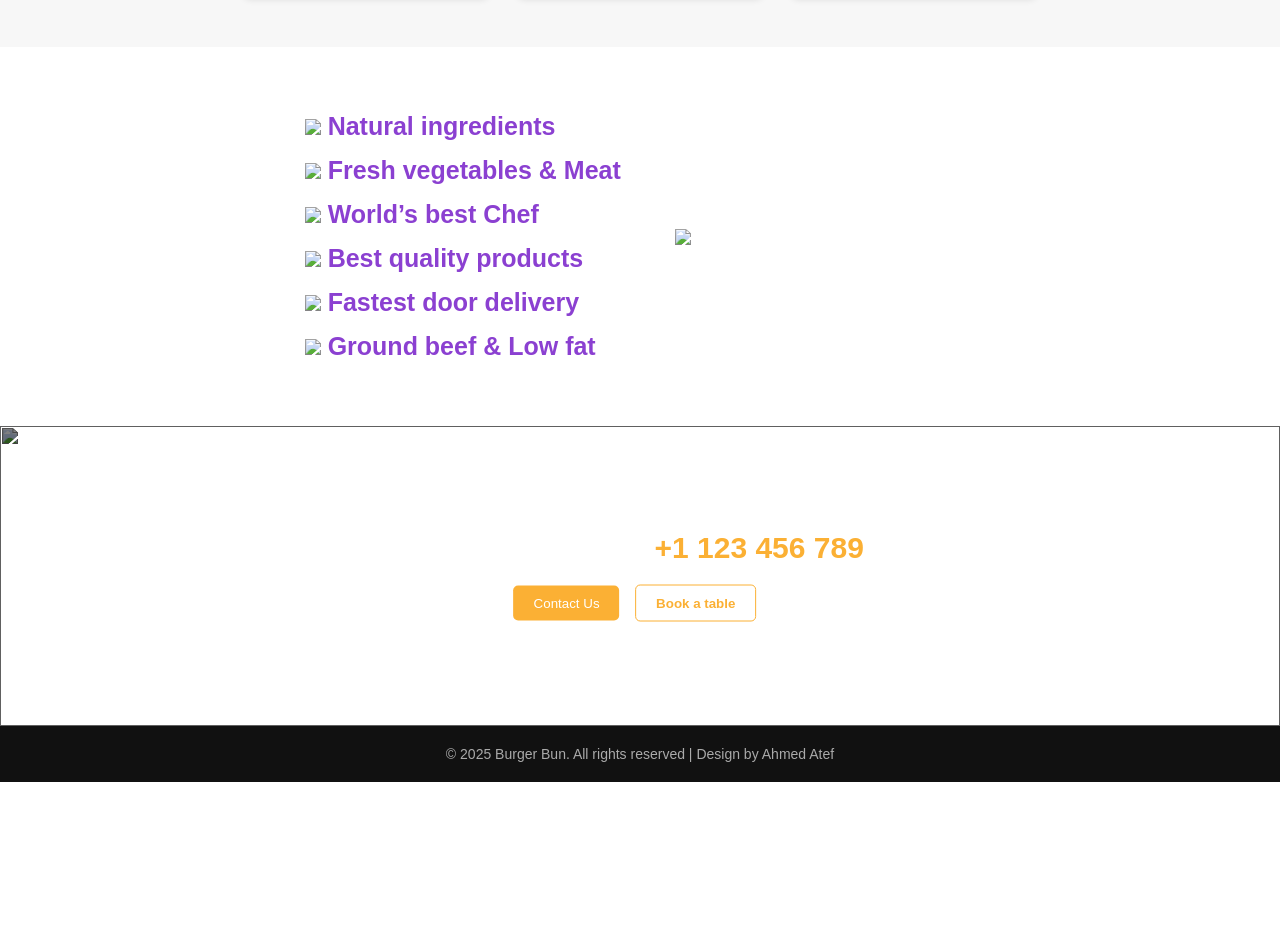
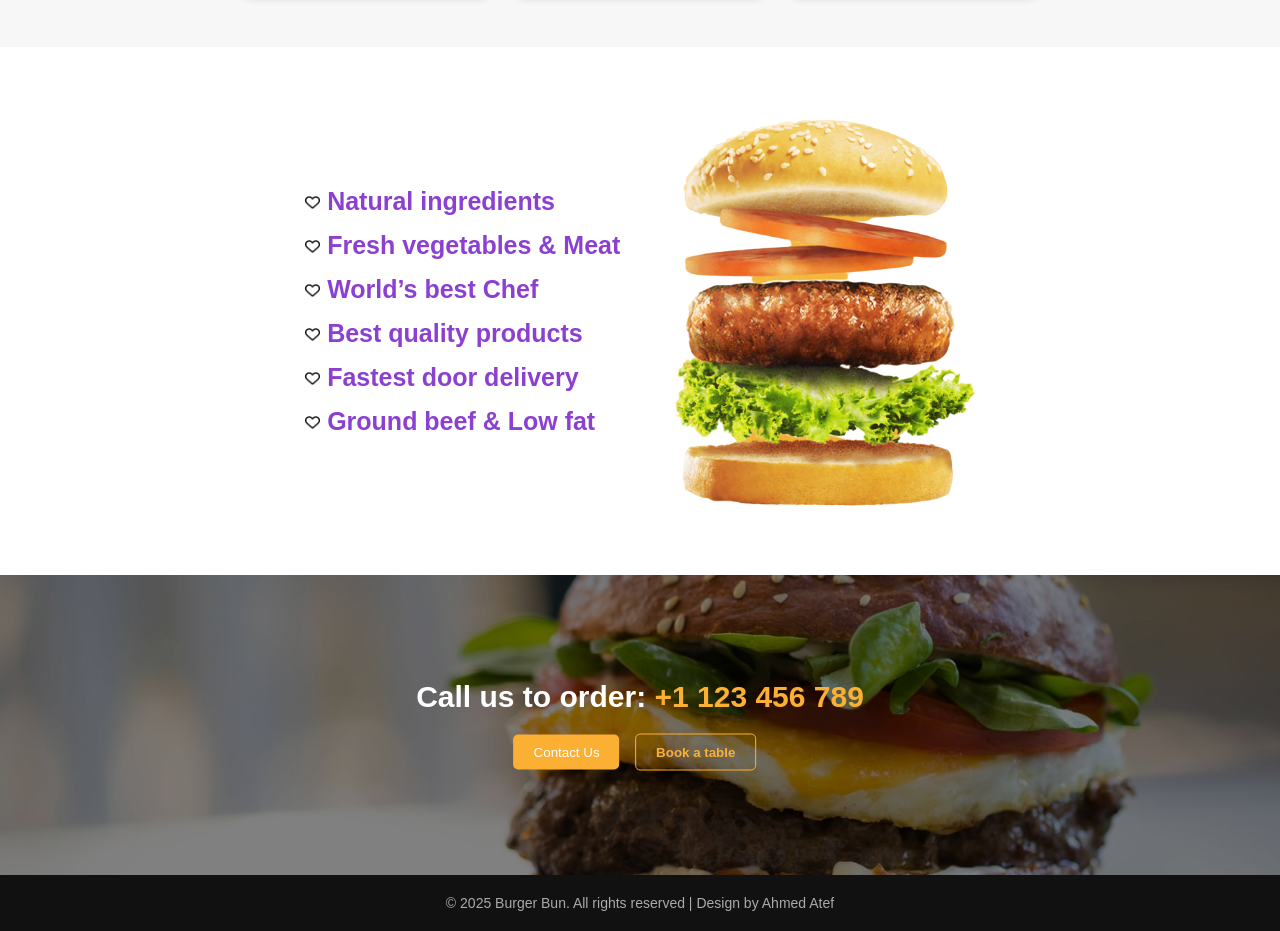
Before and after one commit to Ahmed-Atef-Adel/Burger-LandingPage, a plain HTML site: page index.html in a window 1280 px wide. Shown: the part 1025-1956 px from the top of the page. Before the commit the page ends 1807 px from the top, so only its background shows below. Drawn offline with Linux system fonts and the light colour scheme; the site is published under a folder, as on GitHub Pages, so addresses that start at the root find nothing.

Commit message:
editImages

```diff
--- a/index.html
+++ b/index.html
@@ -13,7 +13,7 @@
 
 
   <div class="m1">
-    <img class="img1" src="/images/banner.jpg" />
+    <img class="img1" src="images/banner.jpg" />
     <div class="text2">
       <h3>🍔Burger Bun</h3>
     </div>
@@ -52,18 +52,18 @@
 
   <div class="m3">
     <ul>
-      <li class="li"><img class="heart" src="/images/heart.png"> Natural ingredients</li>
-      <li class="li"><img class="heart" src="/images/heart.png"> Fresh vegetables & Meat</li>
-      <li class="li"><img class="heart" src="/images/heart.png"> World’s best Chef</li>
-      <li class="li"><img class="heart" src="/images/heart.png"> Best quality products</li>
-      <li class="li"><img class="heart" src="/images/heart.png"> Fastest door delivery</li>
-      <li class="li"><img class="heart" src="/images/heart.png"> Ground beef & Low fat</li>
+      <li class="li"><img class="heart" src="images/heart.png"> Natural ingredients</li>
+      <li class="li"><img class="heart" src="images/heart.png"> Fresh vegetables & Meat</li>
+      <li class="li"><img class="heart" src="images/heart.png"> World’s best Chef</li>
+      <li class="li"><img class="heart" src="images/heart.png"> Best quality products</li>
+      <li class="li"><img class="heart" src="images/heart.png"> Fastest door delivery</li>
+      <li class="li"><img class="heart" src="images/heart.png"> Ground beef & Low fat</li>
     </ul>
-    <img src="/images/burger1.png" class="feature-img" />
+    <img src="images/burger1.png" class="feature-img" />
   </div>
 
   <div class="m4">
-    <img class="img2" src="/images/bg.jpg">
+    <img class="img2" src="images/bg.jpg">
     <div class="contact">
       <h2>Call us to order: <span style="color: #fbb034;">+1 123 456 789</span></h2>
       <button>Contact Us</button>
```
